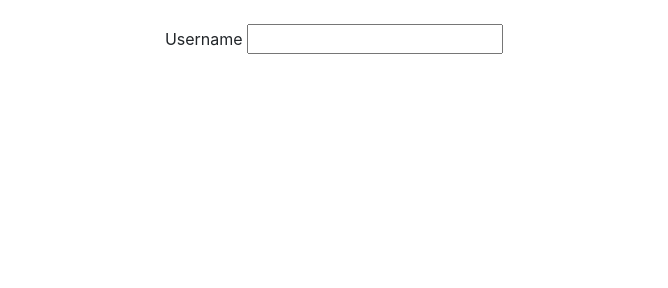
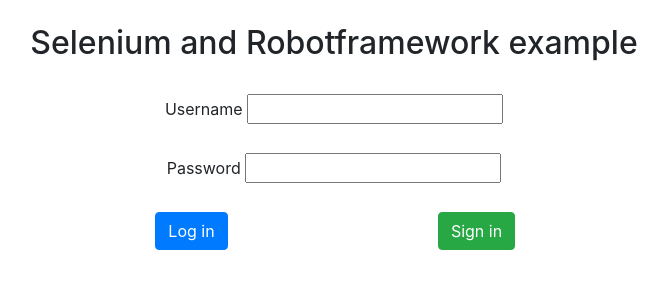
Before and after one commit to martinKindall/selenium_library_robot_demo, a plain HTML site: page static/index.html in a window 1280 px wide. Shown: the whole page, without its empty margins (306-974 px from the left). Drawn offline with nearby package versions, Linux system fonts and the light colour scheme.

Commit message:
Adding buttons for logging in and signing in. Also added main.js

```diff
--- a/static/index.html
+++ b/static/index.html
@@ -11,10 +11,32 @@
     <div class="container text-center">
         <div class="row my-4">
             <div class="col-lg">
+                <p class="h2">Selenium and Robotframework example</p>
+            </div>
+        </div>
+        <div class="row my-4">
+            <div class="col-lg">
                 <label for="input_username">Username</label>
                 <input id="input_username" type="text">
             </div>
         </div>
+        <div class="row my-4">
+            <div class="col-lg">
+                <label for="input_password">Password</label>
+                <input id="input_password" type="text">
+            </div>
+        </div>
+        <div class="row my-4">
+            <div class="col-sm-3"></div>
+            <div class="col-sm-3">
+                <button type="button" class="btn btn-primary">Log in</button>
+            </div>
+            <div class="col-sm-3">
+                <button type="button" class="btn btn-success">Sign in</button>
+            </div>
+            <div class="col-sm-3"></div>
+        </div>
     </div>
+    <script src="main.js"></script>
 </body>
 </html>
--- /dev/null
+++ b/static/main.js
@@ -0,0 +1,4 @@
+document.addEventListener("DOMContentLoaded", function(event) {
+
+
+});
```
